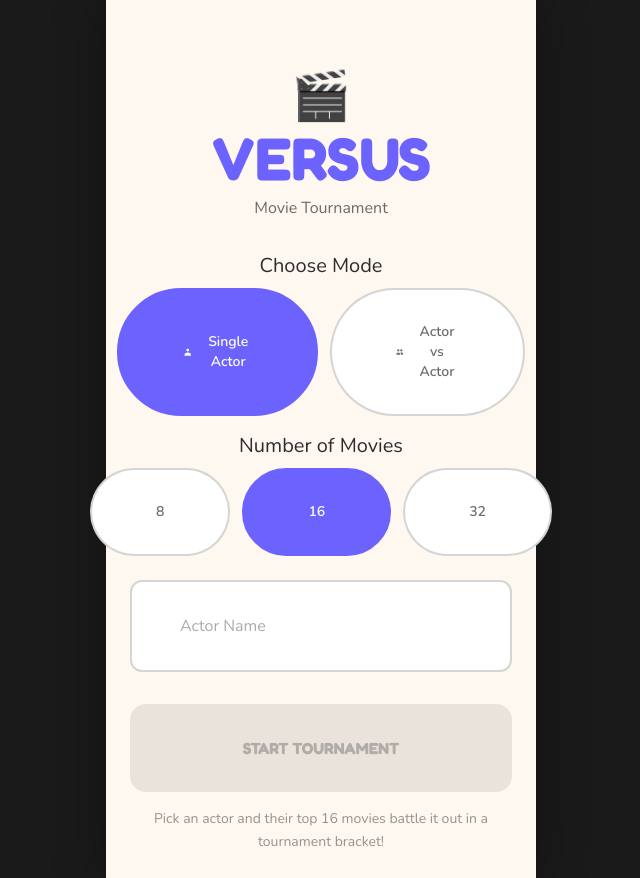
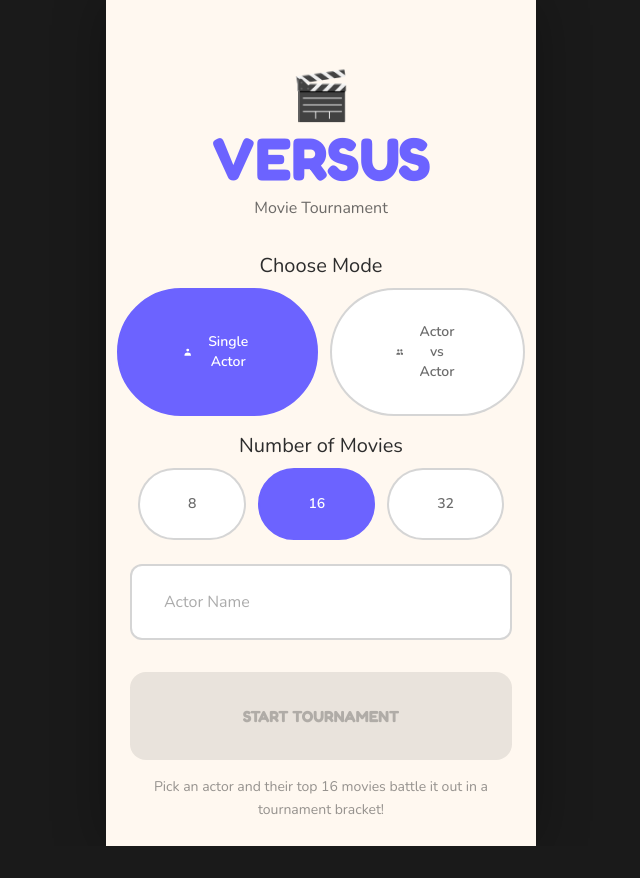
Before and after one commit to kimonk0299/Versus-Web, a Next.js app: page / in a window 1280 px wide. Shown: the whole page, without its empty margins (319-959 px from the left). After the commit the page ends 846 px from the top, so only its background shows below. Built offline with nearby package versions, Linux system fonts and the light colour scheme.

Commit message:
Use inline styles for padding to bypass CSS conflicts

```diff
--- a/src/app/page.tsx
+++ b/src/app/page.tsx
@@ -78,7 +78,8 @@ export default function Home() {
         <div className="flex gap-3 justify-center">
           <button
             onClick={() => setMode('single')}
-            className={`flex items-center gap-3 px-16 py-8 rounded-full border-2 font-nunito font-semibold text-sm transition-all ${
+            style={{ paddingLeft: '4rem', paddingRight: '4rem', paddingTop: '2rem', paddingBottom: '2rem' }}
+            className={`flex items-center gap-3 rounded-full border-2 font-nunito font-semibold text-sm transition-all ${
               mode === 'single'
                 ? 'bg-primary text-white border-primary'
                 : 'bg-white text-foreground/70 border-foreground/20'
@@ -91,7 +92,8 @@ export default function Home() {
           </button>
           <button
             onClick={() => setMode('versus')}
-            className={`flex items-center gap-3 px-16 py-8 rounded-full border-2 font-nunito font-semibold text-sm transition-all ${
+            style={{ paddingLeft: '4rem', paddingRight: '4rem', paddingTop: '2rem', paddingBottom: '2rem' }}
+            className={`flex items-center gap-3 rounded-full border-2 font-nunito font-semibold text-sm transition-all ${
               mode === 'versus'
                 ? 'bg-primary text-white border-primary'
                 : 'bg-white text-foreground/70 border-foreground/20'
@@ -118,7 +120,8 @@ export default function Home() {
         <div className="flex gap-3 justify-center">
           <button
             onClick={() => setMovieCount(8)}
-            className={`px-16 py-8 rounded-full border-2 font-nunito font-semibold text-sm transition-all ${
+            style={{ paddingLeft: '3rem', paddingRight: '3rem', paddingTop: '1.5rem', paddingBottom: '1.5rem' }}
+            className={`rounded-full border-2 font-nunito font-semibold text-sm transition-all ${
               movieCount === 8
                 ? 'bg-primary text-white border-primary'
                 : 'bg-white text-foreground/70 border-foreground/20'
@@ -128,7 +131,8 @@ export default function Home() {
           </button>
           <button
             onClick={() => setMovieCount(16)}
-            className={`px-16 py-8 rounded-full border-2 font-nunito font-semibold text-sm transition-all ${
+            style={{ paddingLeft: '3rem', paddingRight: '3rem', paddingTop: '1.5rem', paddingBottom: '1.5rem' }}
+            className={`rounded-full border-2 font-nunito font-semibold text-sm transition-all ${
               movieCount === 16
                 ? 'bg-primary text-white border-primary'
                 : 'bg-white text-foreground/70 border-foreground/20'
@@ -138,7 +142,8 @@ export default function Home() {
           </button>
           <button
             onClick={() => setMovieCount(32)}
-            className={`px-16 py-8 rounded-full border-2 font-nunito font-semibold text-sm transition-all ${
+            style={{ paddingLeft: '3rem', paddingRight: '3rem', paddingTop: '1.5rem', paddingBottom: '1.5rem' }}
+            className={`rounded-full border-2 font-nunito font-semibold text-sm transition-all ${
               movieCount === 32
                 ? 'bg-primary text-white border-primary'
                 : 'bg-white text-foreground/70 border-foreground/20'
@@ -202,7 +207,8 @@ export default function Home() {
         <button
           onClick={handleStartTournament}
           disabled={!canStartTournament()}
-          className={`w-full px-16 py-8 rounded-2xl font-fredoka font-bold text-base transition-all ${
+          style={{ paddingLeft: '3rem', paddingRight: '3rem', paddingTop: '2rem', paddingBottom: '2rem' }}
+          className={`w-full rounded-2xl font-fredoka font-bold text-base transition-all ${
             canStartTournament()
               ? 'bg-primary text-white'
               : 'bg-foreground/10 text-foreground/30 cursor-not-allowed'
--- a/src/components/ActorSearchField.tsx
+++ b/src/components/ActorSearchField.tsx
@@ -25,7 +25,8 @@ export default function ActorSearchField({
         value={value}
         onChange={handleChange}
         placeholder={placeholder}
-        className="w-full px-12 py-8 bg-white border-2 border-foreground/20 rounded-xl focus:border-primary focus:outline-none transition-colors font-nunito text-base text-foreground placeholder:text-foreground/40"
+        style={{ paddingLeft: '2rem', paddingRight: '2rem', paddingTop: '1.5rem', paddingBottom: '1.5rem' }}
+        className="w-full bg-white border-2 border-foreground/20 rounded-xl focus:border-primary focus:outline-none transition-colors font-nunito text-base text-foreground placeholder:text-foreground/40"
       />
     </div>
   );
```
